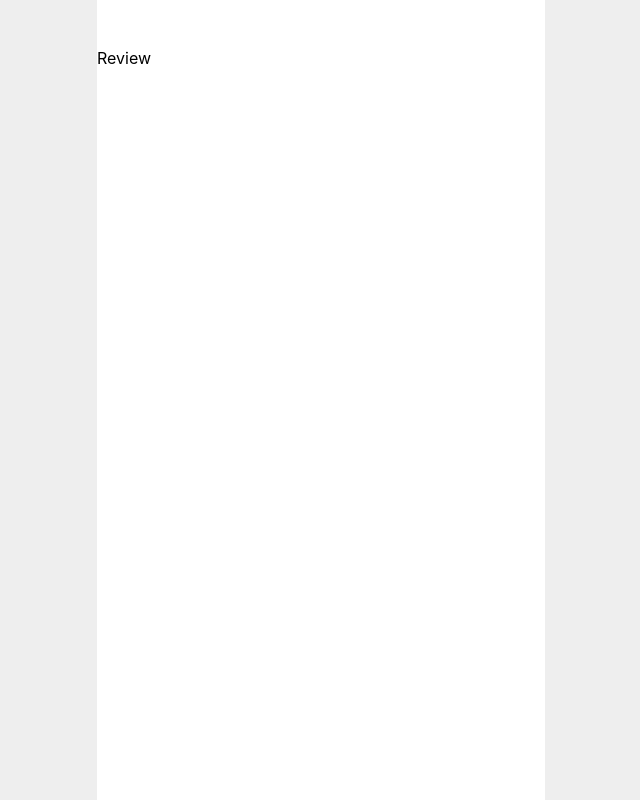
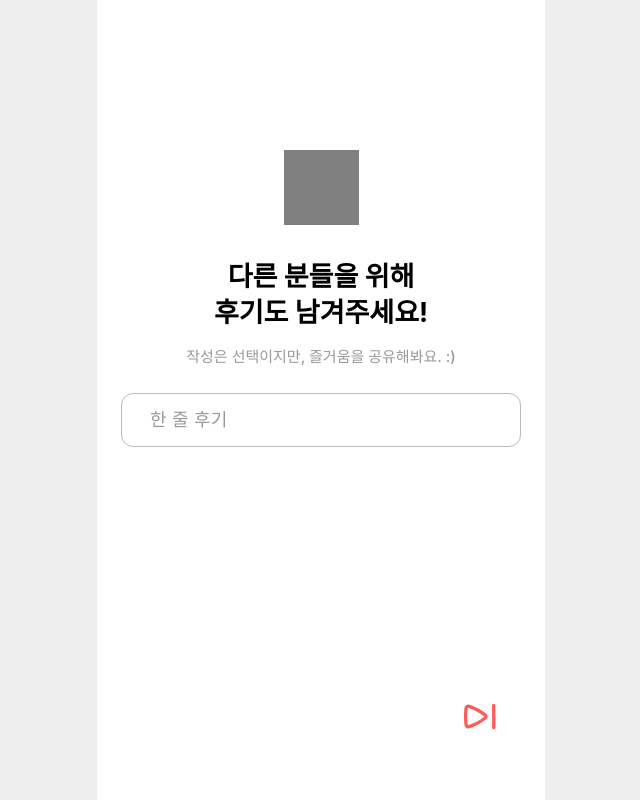
Before and after one commit to danmin20/peace-tol, a React (Vite) app: page /review in a window 1280 px wide. Shown: the whole page, without its empty margins (319-959 px from the left). Built offline with nearby package versions, Linux system fonts and the light colour scheme; a web font is replaced by a local one.

Commit message:
후기 페이지 생성

```diff
--- a/src/_common/components/Layout/style.ts
+++ b/src/_common/components/Layout/style.ts
@@ -1,8 +1,8 @@
 import { css } from '@emotion/react'
 
 export const wrapperCss = css({
-  width: '100%',
-  height: '100%',
+  width: '100vw',
+  height: '100vh',
   backgroundColor: '#eee'
 })
 
--- a/src/index.css
+++ b/src/index.css
@@ -29,6 +29,7 @@
   padding: 0;
   outline: none;
   border: none;
+  box-sizing: border-box;
 }
 
 html,
--- a/src/pages/Review/index.tsx
+++ b/src/pages/Review/index.tsx
@@ -1,3 +1,33 @@
+import { useNavigate } from 'react-router-dom'
+
+import {
+  descriptionCss,
+  iconCss,
+  inputCss,
+  nextIconCss,
+  titleCss,
+  wrapperCss
+} from './style'
+import { Next } from '../../assets'
+
 export const Review = () => {
-  return <div>Review</div>
+  const navigate = useNavigate()
+
+  const handleNextClick = () => {
+    navigate('/') //TODO
+  }
+
+  return (
+    <div css={wrapperCss}>
+      <div css={iconCss} />
+      <h1 css={titleCss}>
+        다른 분들을 위해
+        <br />
+        후기도 남겨주세요!
+      </h1>
+      <p css={descriptionCss}>작성은 선택이지만, 즐거움을 공유해봐요. :)</p>
+      <input css={inputCss} placeholder="한 줄 후기" />
+      <Next css={nextIconCss} onClick={handleNextClick} />
+    </div>
+  )
 }
--- /dev/null
+++ b/src/pages/Review/style.ts
@@ -0,0 +1,62 @@
+import { css } from '@emotion/react'
+
+import { color } from '../../_common/styles/color'
+
+export const wrapperCss = css`
+  position: relative;
+  display: flex;
+  flex-direction: column;
+  align-items: center;
+  height: 100%;
+  padding: 0 24px;
+`
+
+export const iconCss = css`
+  width: 75px;
+  height: 75px;
+  margin-top: 100px;
+  margin-bottom: 34px;
+  background-color: grey;
+`
+
+export const titleCss = css`
+  margin-bottom: 16px;
+  font-size: 27px;
+  font-weight: 700;
+  line-height: 36px;
+  text-align: center;
+  white-space: nowrap;
+`
+
+export const descriptionCss = css`
+  margin-bottom: 26px;
+  font-size: 15px;
+  font-weight: 500;
+  line-height: 20px;
+  color: ${color.gray2};
+  white-space: nowrap;
+`
+
+export const inputCss = css`
+  width: 100%;
+  padding: 16px 28px;
+  font-size: 18px;
+  font-weight: 400;
+  line-height: 20px;
+  letter-spacing: 0.2px;
+  border: 1px solid ${color.gray3};
+  border-radius: 12px;
+  color: ${color.gray1};
+  ::placeholder {
+    color: ${color.gray2};
+  }
+`
+
+export const nextIconCss = css`
+  position: absolute;
+  right: 38px;
+  bottom: 57px;
+  width: 53px;
+  height: 53px;
+  cursor: pointer;
+`
--- a/src/pages/Survey/components/Rating/style.ts
+++ b/src/pages/Survey/components/Rating/style.ts
@@ -5,7 +5,7 @@ import { color } from '../../../../_common/styles/color'
 export const wrapperCss = css`
   position: relative;
   display: flex;
-  padding: 0 30px;
+  width: 100%;
 `
 
 export const lineCss = css`
@@ -13,7 +13,7 @@ export const lineCss = css`
   top: 50%;
   left: 50%;
   transform: translate(-50%, -50%);
-  width: calc(80% - 60px);
+  width: calc(100% - 60px);
   height: 1px;
   background-color: ${color.red3};
 `
--- a/src/pages/Survey/index.tsx
+++ b/src/pages/Survey/index.tsx
@@ -2,7 +2,7 @@ import { useState } from 'react'
 import { useNavigate } from 'react-router-dom'
 
 import { Rating } from './components/Rating'
-import { nextIconCss, titleCss, wrapperCss } from './style'
+import { iconCss, nextIconCss, titleCss, wrapperCss } from './style'
 import { Next } from '../../assets'
 
 export const Survey = () => {
@@ -15,6 +15,7 @@ export const Survey = () => {
 
   return (
     <div css={wrapperCss}>
+      <div css={iconCss} />
       <h1 css={titleCss}>모험은 어떠셨나요?</h1>
       <Rating selected={selected} onSelected={setSelected} />
       <Next css={nextIconCss} onClick={handleNextClick} />
--- a/src/pages/Survey/style.ts
+++ b/src/pages/Survey/style.ts
@@ -4,19 +4,26 @@ export const wrapperCss = css`
   position: relative;
   display: flex;
   flex-direction: column;
-  justify-content: center;
+  align-items: center;
   height: 100%;
+  padding: 0 24px;
+`
+
+export const iconCss = css`
+  width: 75px;
+  height: 75px;
+  background-color: grey;
+  margin-top: 100px;
+  margin-bottom: 50px;
 `
 
 export const titleCss = css`
-  position: absolute;
-  top: calc(50% - 110px);
-  left: 50%;
-  transform: translateX(-50%);
   font-size: 27px;
   font-weight: 700;
   line-height: 32px;
   text-align: center;
+  white-space: nowrap;
+  margin-bottom: 86px;
 `
 
 export const nextIconCss = css`
```
